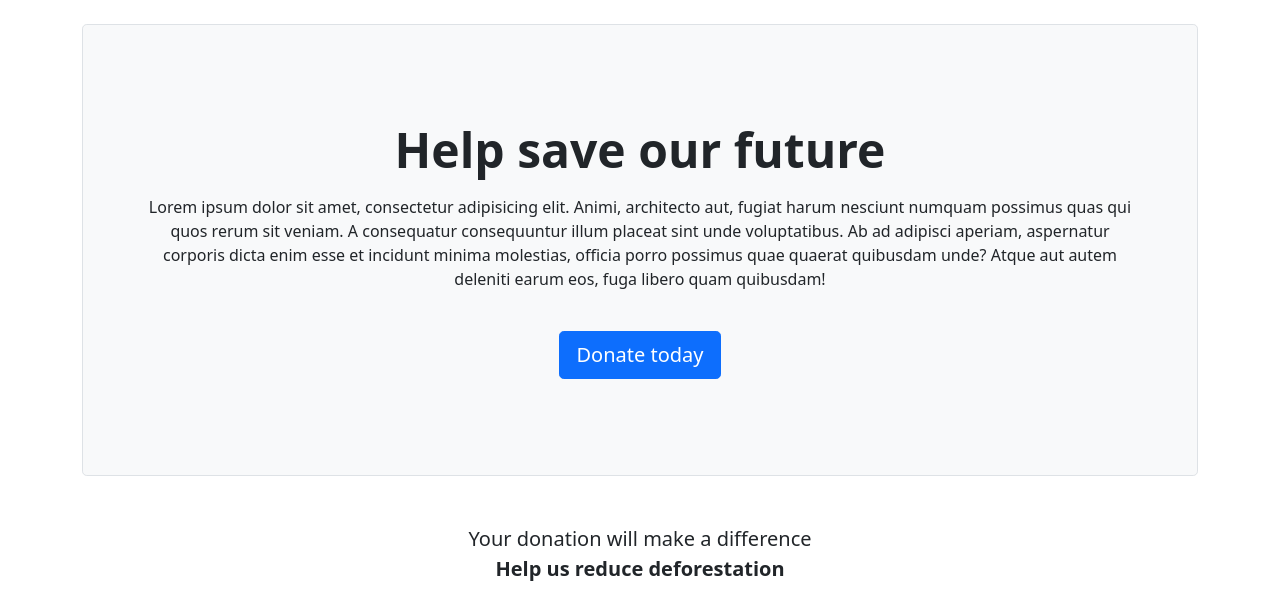
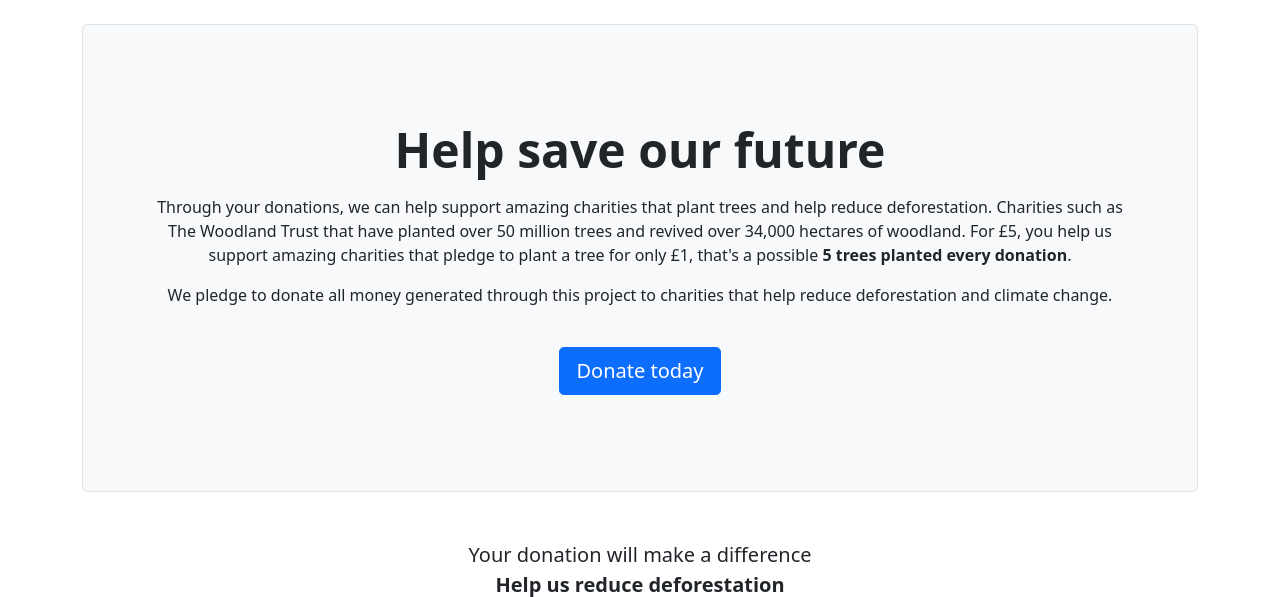
Before and after one commit to benlongcroft/ForestForLife, a Django app: page /support/donate/ in a window 1280 px wide. Shown: the part 96-693 px from the top of the page. Run offline with Django 3.2, Linux system fonts and the light colour scheme; data that the repository does not hold is empty; some libraries are stand-ins or nearby versions.

Commit message:
Add text to donate.html
Update README.md to-do list

```diff
--- a/support/templates/donate.html
+++ b/support/templates/donate.html
@@ -13,12 +13,13 @@
                 <div style="text-align: center" id="jumbo_con" class="container-fluid py-5">
                     <h1 class="display-5 fw-bold">Help save our future</h1>
                     <p class="col-md-8 fs-4">
-                    <p>Lorem ipsum dolor sit amet, consectetur adipisicing elit. Animi, architecto aut, fugiat harum
-                        nesciunt numquam possimus quas qui quos rerum sit veniam. A consequatur consequuntur illum
-                        placeat sint unde voluptatibus. Ab ad adipisci aperiam, aspernatur corporis dicta enim esse
-                        et incidunt minima molestias, officia porro possimus quae quaerat quibusdam unde? Atque aut
-                        autem deleniti earum eos, fuga libero quam quibusdam!
+                    <p>Through your donations, we can help support amazing charities that plant trees and help reduce
+                    deforestation. Charities such as The Woodland Trust that have planted over 50 million trees
+                    and revived over 34,000 hectares of woodland. For £5, you help us support amazing charities that
+                    pledge to plant a tree for only £1, that's a possible <b>5 trees planted every donation</b>.
                     </p>
+                    <p>We pledge to donate all money generated through this project to charities that help reduce
+                        deforestation and climate change.</p>
                     <br>
                     <button class="btn btn-primary btn-lg" id="submitBtn">Donate today</button>
                 </div>
```
Also changed, not shown: README.md.
